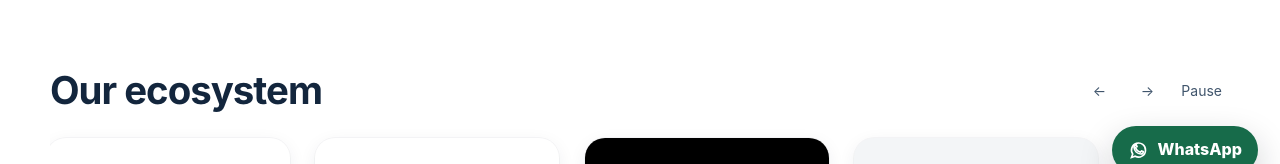
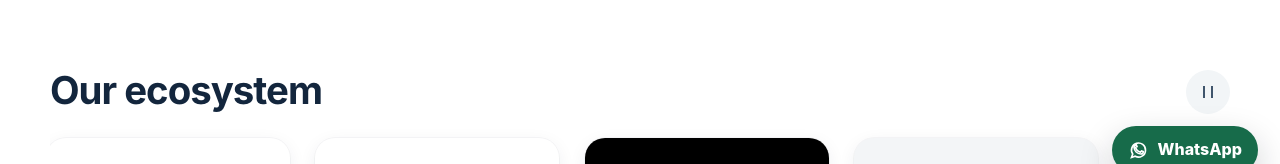
Before and after one commit to HumanSamaritan/OMNEXAFuture, a Next.js app: page /ecosystem-collaboration in a window 1280 px wide. Shown: the part 604-768 px from the top of the page. Built offline with nearby package versions, Linux system fonts and the light colour scheme.

Commit message:
Simplify the logo carousel controls

```diff
--- a/app/ecosystem-collaboration/ecosystem-collaboration.css
+++ b/app/ecosystem-collaboration/ecosystem-collaboration.css
@@ -50,26 +50,33 @@
   color: #13263d;
 }
 
-.ecosystem-partner-controls {
-  display: flex;
-  gap: .25rem;
-}
-
-.ecosystem-partner-controls button {
-  min-width: 44px;
-  min-height: 44px;
-  padding-inline: .5rem;
+.ecosystem-partner-motion {
+  display: grid;
+  place-items: center;
+  width: 44px;
+  height: 44px;
+  padding: 0;
   border: 0;
-  border-radius: 8px;
-  background: transparent;
+  border-radius: 50%;
+  background: #f2f5f7;
   color: #40556c;
-  font: inherit;
-  font-size: .875rem;
   cursor: pointer;
 }
 
-.ecosystem-partner-controls button:hover {
-  background: #edf2f6;
+.ecosystem-partner-motion:hover {
+  background: #e7edf2;
+}
+
+.carousel-pause-icon {
+  width: 10px;
+  height: 12px;
+  border-inline: 2px solid currentColor;
+}
+
+.carousel-play-icon {
+  margin-left: 2px;
+  border-block: 6px solid transparent;
+  border-left: 9px solid currentColor;
 }
 
 .ecosystem-partner-track {
@@ -122,7 +129,8 @@
   transform: scale(1.035);
 }
 
-.ecosystem-partner-controls button:focus-visible,
+.ecosystem-partner-motion:focus-visible,
+.ecosystem-partner-track:focus-visible,
 .ecosystem-partner-track a:focus-visible {
   outline: 2px solid #086b70;
   outline-offset: 2px;
--- a/app/ecosystem-collaboration/partner-carousel.tsx
+++ b/app/ecosystem-collaboration/partner-carousel.tsx
@@ -58,35 +58,26 @@ export default function PartnerCarousel() {
     return () => cancelAnimationFrame(frame);
   }, [paused]);
 
-  function move(direction: number) {
-    const track = trackRef.current;
-    if (!track) return;
-    setPaused(true);
-    const gap = parseFloat(getComputedStyle(track).columnGap);
-    const cardWidth = track.firstElementChild?.getBoundingClientRect().width ?? 0;
-    const first = track.firstElementChild?.getBoundingClientRect().left ?? 0;
-    const repeat = track.children[partners.length]?.getBoundingClientRect().left ?? 0;
-    const end = repeat - first;
-    const next = track.scrollLeft + (cardWidth + gap) * direction;
-    const left = direction < 0 && track.scrollLeft < 1
-      ? Math.max(0, end - cardWidth - gap)
-      : direction > 0 && track.scrollLeft >= end - 1
-        ? 0
-        : Math.min(end, next);
-    track.scrollTo({ left, behavior: window.matchMedia("(prefers-reduced-motion: reduce)").matches ? "auto" : "smooth" });
-  }
-
   return (
     <section className="section-shell aligned-section ecosystem-partners" aria-labelledby="ecosystem-partners-heading">
       <div className="ecosystem-partners-heading">
         <h2 id="ecosystem-partners-heading">Our ecosystem</h2>
-        <div className="ecosystem-partner-controls">
-          <button type="button" onClick={() => move(-1)} aria-label="Previous partner">←</button>
-          <button type="button" onClick={() => move(1)} aria-label="Next partner">→</button>
-          <button type="button" onClick={() => setPaused(!paused)}>{paused ? "Play" : "Pause"}</button>
-        </div>
+        <button
+          className="ecosystem-partner-motion"
+          type="button"
+          onClick={() => setPaused((current) => !current)}
+          aria-label={paused ? "Play logo carousel" : "Pause logo carousel"}
+        >
+          <span className={paused ? "carousel-play-icon" : "carousel-pause-icon"} aria-hidden="true" />
+        </button>
       </div>
-      <ul ref={trackRef} className="ecosystem-partner-track" onPointerDown={() => setPaused(true)}>
+      <ul
+        ref={trackRef}
+        className="ecosystem-partner-track"
+        aria-label="Ecosystem organisations"
+        tabIndex={0}
+        onPointerDown={() => setPaused(true)}
+      >
         {[...partners, ...partners].map(({ name, logo, href }, index) => {
           const duplicate = index >= partners.length;
           return (
```
